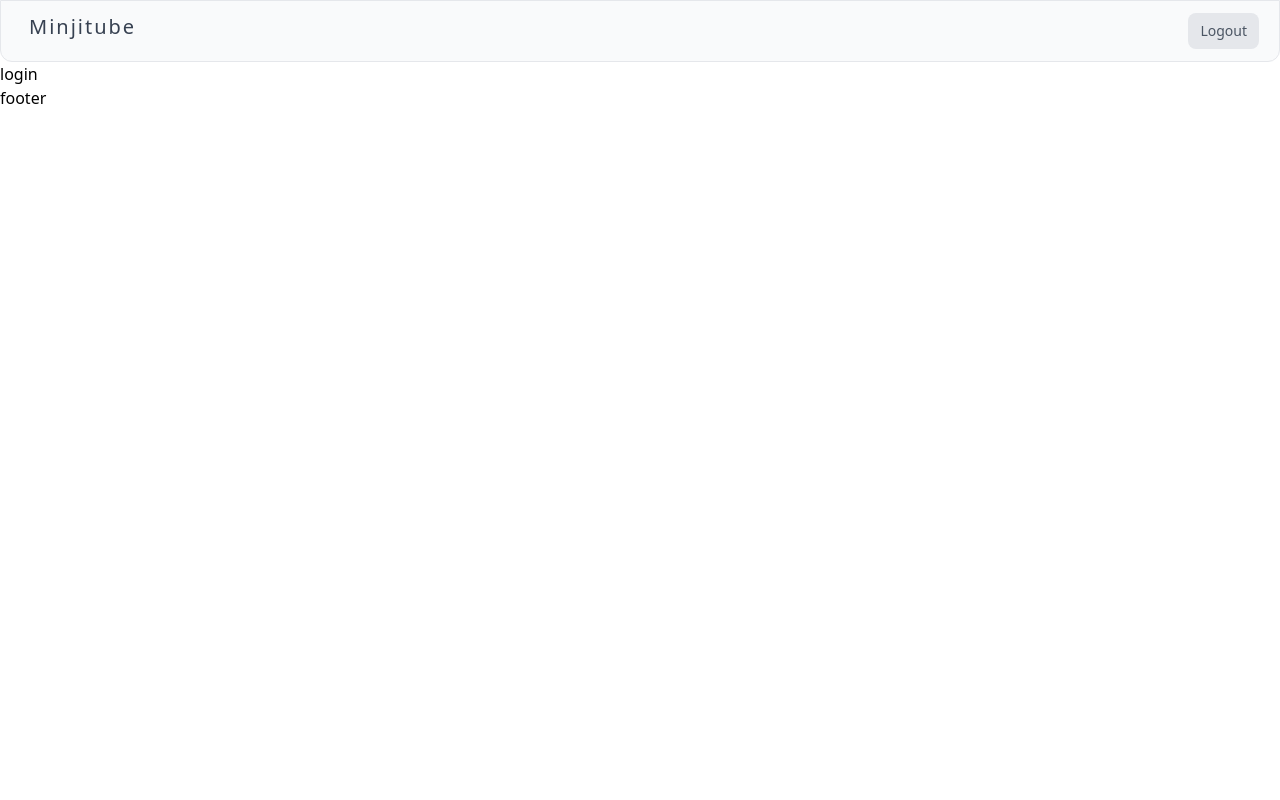
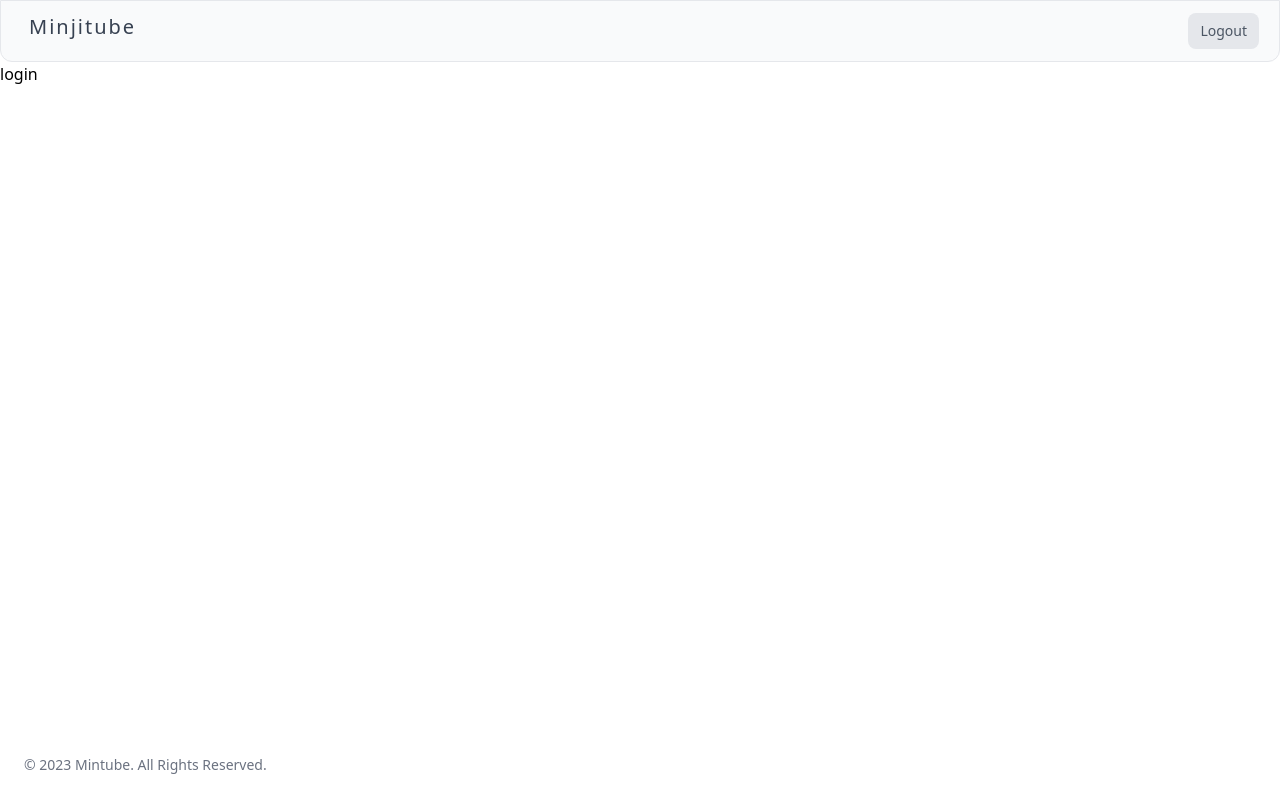
Before and after one commit to minjispace/mintube, a Next.js app in the folder client/: page /login in a window 1280 px wide. Built offline with nearby package versions, Linux system fonts and the light colour scheme.

Commit message:
header Ui 완성

```diff
--- a/client/components/Footer.js
+++ b/client/components/Footer.js
@@ -1,5 +1,15 @@
 const Footer = () => {
-  return <div>footer</div>;
+  return (
+    <footer className=" fixed left-0 right-0 bottom-0 w-full p-4 bg-white rounded-t-lg   md:p-6 dark:bg-gray-800">
+      <span className="text-sm text-gray-500 sm:text-center  dark:text-gray-400">
+        © 2023{' '}
+        <a href="/" className="hover:underline">
+          Mintube
+        </a>
+        . All Rights Reserved.
+      </span>
+    </footer>
+  );
 };
 
 export default Footer;
--- a/client/components/Header.js
+++ b/client/components/Header.js
@@ -1,8 +1,8 @@
 const Header = () => {
   return (
-    <nav class="justify-between px-4 py-3 text-gray-700 border border-gray-200 rounded-b-xl  sm:flex sm:px-5 bg-gray-50 dark:bg-gray-800 dark:border-gray-700" aria-label="Breadcrumb">
+    <nav className="justify-between px-4 py-3 text-gray-700 border border-gray-200 rounded-b-xl  sm:flex sm:px-5 bg-gray-50 dark:bg-gray-800 dark:border-gray-700" aria-label="Breadcrumb">
       {/*  title */}
-      <a href="#" class="ml-1 text-xl font-medium tracking-widest text-gray-700 hover:text-blue-600 md:ml-2 dark:text-gray-400 dark:hover:text-white">
+      <a href="/" className="ml-1 text-xl font-medium tracking-widest text-gray-700 hover:text-blue-600 md:ml-2 dark:text-gray-400 dark:hover:text-white">
         Minjitube
       </a>
 
@@ -10,7 +10,7 @@ const Header = () => {
       <button
         id="dropdownDefault"
         data-dropdown-toggle="dropdown"
-        class="inline-flex items-center px-3 py-2 text-sm font-normal text-center text-gray-600 bg-gray-200 rounded-lg hover:bg-gray-300 focus:ring-4 focus:outline-none focus:ring-gray-100 dark:bg-gray-700 dark:hover:bg-gray-600 dark:text-gray-300 dark:focus:ring-gray-700"
+        className="inline-flex items-center px-3 py-2 text-sm font-normal text-center text-gray-600 bg-gray-200 rounded-lg hover:bg-gray-300 focus:ring-4 focus:outline-none focus:ring-gray-100 dark:bg-gray-700 dark:hover:bg-gray-600 dark:text-gray-300 dark:focus:ring-gray-700"
       >
         Logout
       </button>
```
